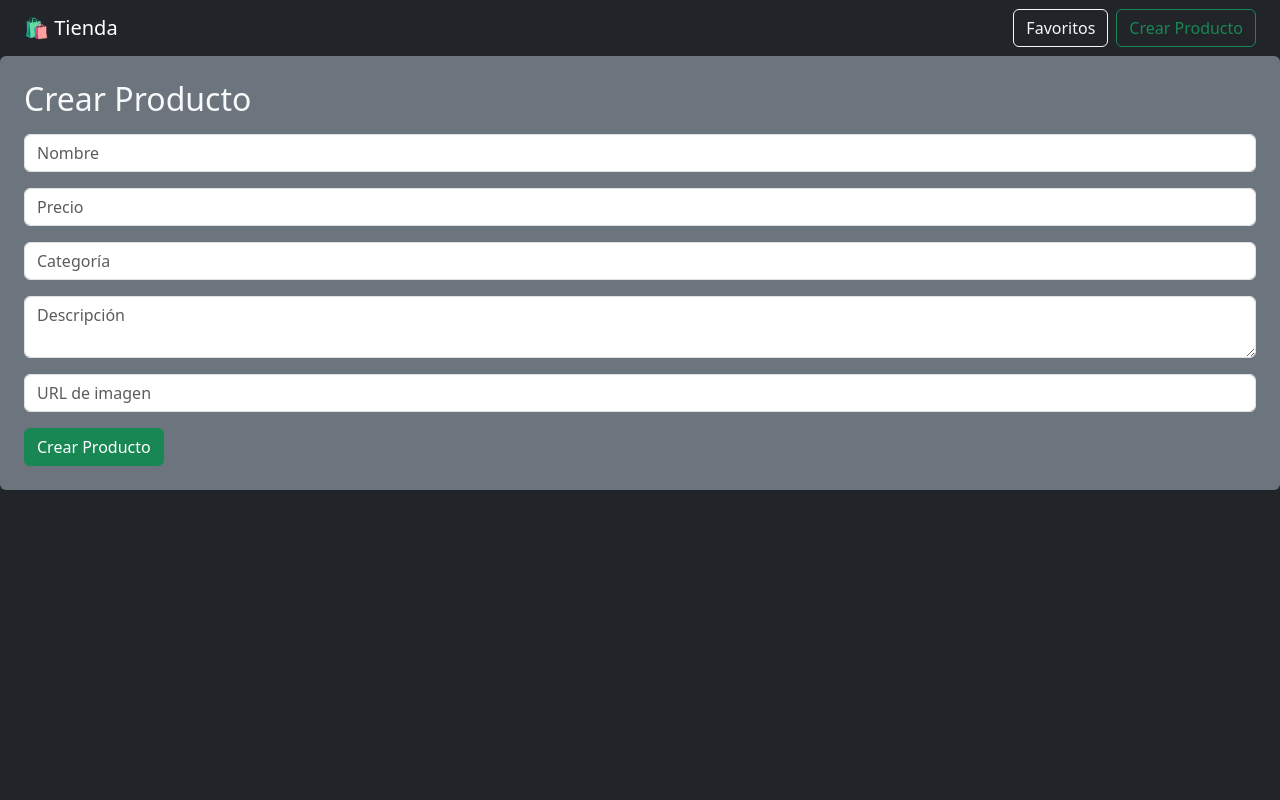
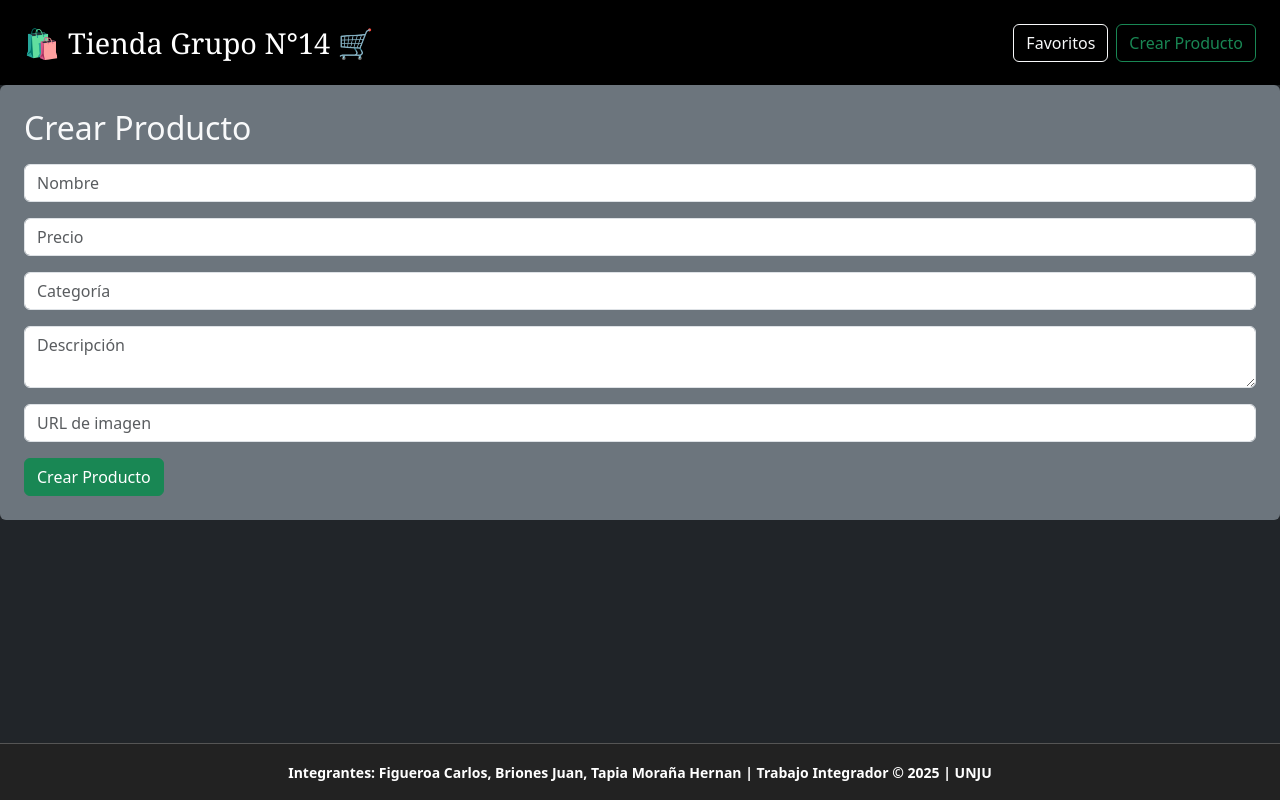
Before and after one commit to CarlosFigueroa497/pv_tp_integrador_grupo14, a React (Vite) app: page /crear in a window 1280 px wide. Built offline with nearby package versions, Linux system fonts and the light colour scheme; no server answers.

Commit message:
Agregue Header y Footer incorporando estilos

```diff
--- a/src/App.jsx
+++ b/src/App.jsx
@@ -1,28 +1,18 @@
-import { BrowserRouter, Routes, Route, Link } from 'react-router-dom';
+import { BrowserRouter, Routes, Route } from 'react-router-dom';
 import Home from './pages/Home';
 import Favoritos from './pages/Favoritos';
 import DetalleProducto from './pages/DetalleProducto';
 import CrearProducto from './pages/CrearProducto';
 import EditarProducto from './pages/EditarProducto';
-
-
-
+import Header from './components/Header';
+import Footer from './components/Footer';
 
 function App() {
   return (
-    <div className="bg-dark text-light min-vh-100">
+    <div className="d-flex flex-column min-vh-100 bg-dark text-light">
       <BrowserRouter>
-
-        {/* Navbar visible en todas las páginas */}
-        <nav className="navbar navbar-dark bg-dark px-4">
-          <Link to="/" className="navbar-brand">🛍️ Tienda</Link>
-          <div>
-            <Link to="/favoritos" className="btn btn-outline-light me-2">Favoritos</Link>
-            <Link to="/crear" className="btn btn-outline-success">Crear Producto</Link>
-          </div>
-        </nav>
-
-        {/* Rutas */}
+        <Header />
+        <div className="flex-grow-1">
           <Routes>
             <Route path="/" element={<Home />} />
             <Route path="/favoritos" element={<Favoritos />} />
@@ -30,7 +20,8 @@ function App() {
             <Route path="/producto/:id/editar" element={<EditarProducto />} />
             <Route path="/crear" element={<CrearProducto />} />
           </Routes>
-
+        </div>
+        <Footer />
       </BrowserRouter>
     </div>
   );
--- /dev/null
+++ b/src/components/Footer.jsx
@@ -0,0 +1,12 @@
+function Footer() {
+  return (
+    <footer
+  className="text-white text-center py-3 mt-auto"
+  style={{ backgroundColor: '#222', borderTop: '1px solid #555' }}
+>
+  <small><b>Integrantes: Figueroa Carlos, Briones Juan, Tapia Moraña Hernan | Trabajo Integrador © 2025 | UNJU</b></small>
+</footer>
+  );
+}
+
+export default Footer;
--- /dev/null
+++ b/src/components/Header.jsx
@@ -0,0 +1,22 @@
+import { Link } from 'react-router-dom';
+
+function Header() {
+  return (
+    <nav className="navbar px-4 py-3" style={{ backgroundColor: 'black' }}>
+      <Link to="/" className="navbar-brand d-flex align-items-center">
+  <span style={{ fontSize: '1.8rem', marginRight: '0.5rem' }}>🛍️</span>
+ <span style={{ fontSize: '1.8rem', fontFamily: 'Georgia, serif', color: 'white'}}>Tienda Grupo N°14 🛒</span>
+</Link>
+      <div>
+        <Link to="/favoritos" className="btn btn-outline-light me-2">
+          Favoritos
+        </Link>
+        <Link to="/crear" className="btn btn-outline-success">
+          Crear Producto
+        </Link>
+      </div>
+    </nav>
+  );
+}
+
+export default Header;
```
Lines whose indentation alone changed are shown as unchanged.
